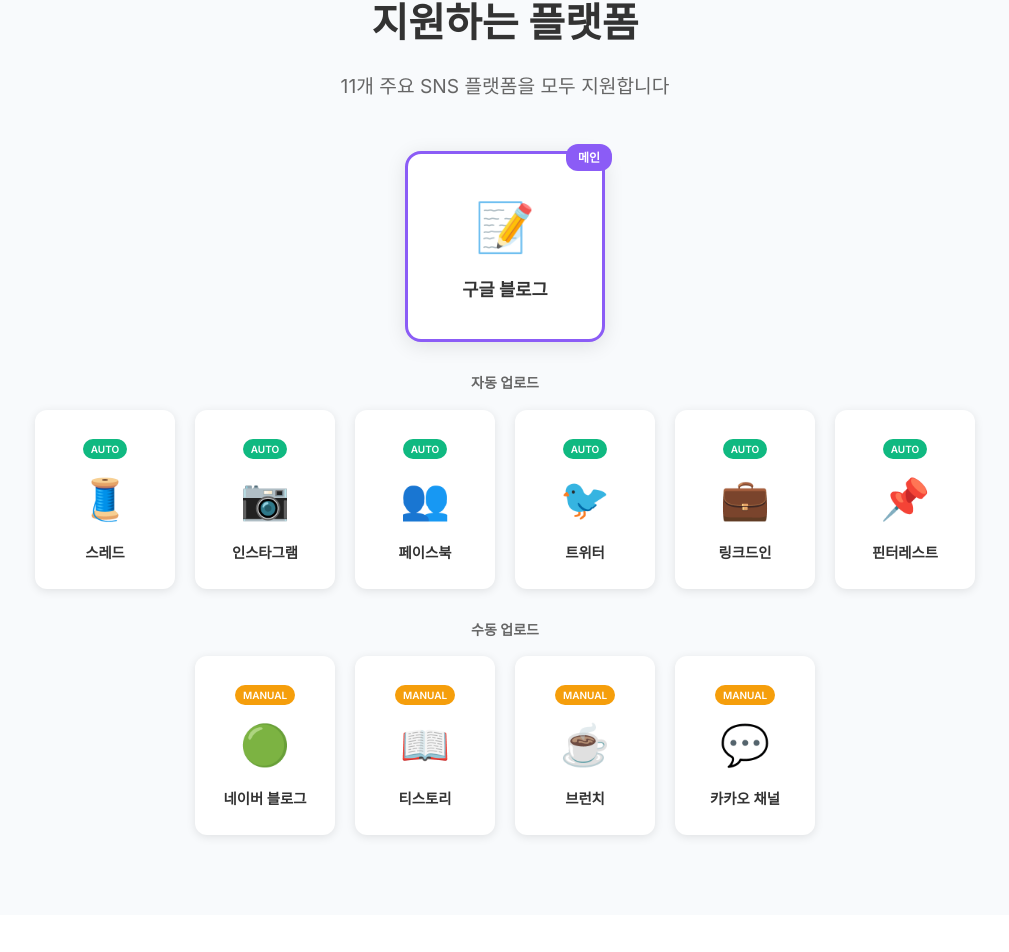
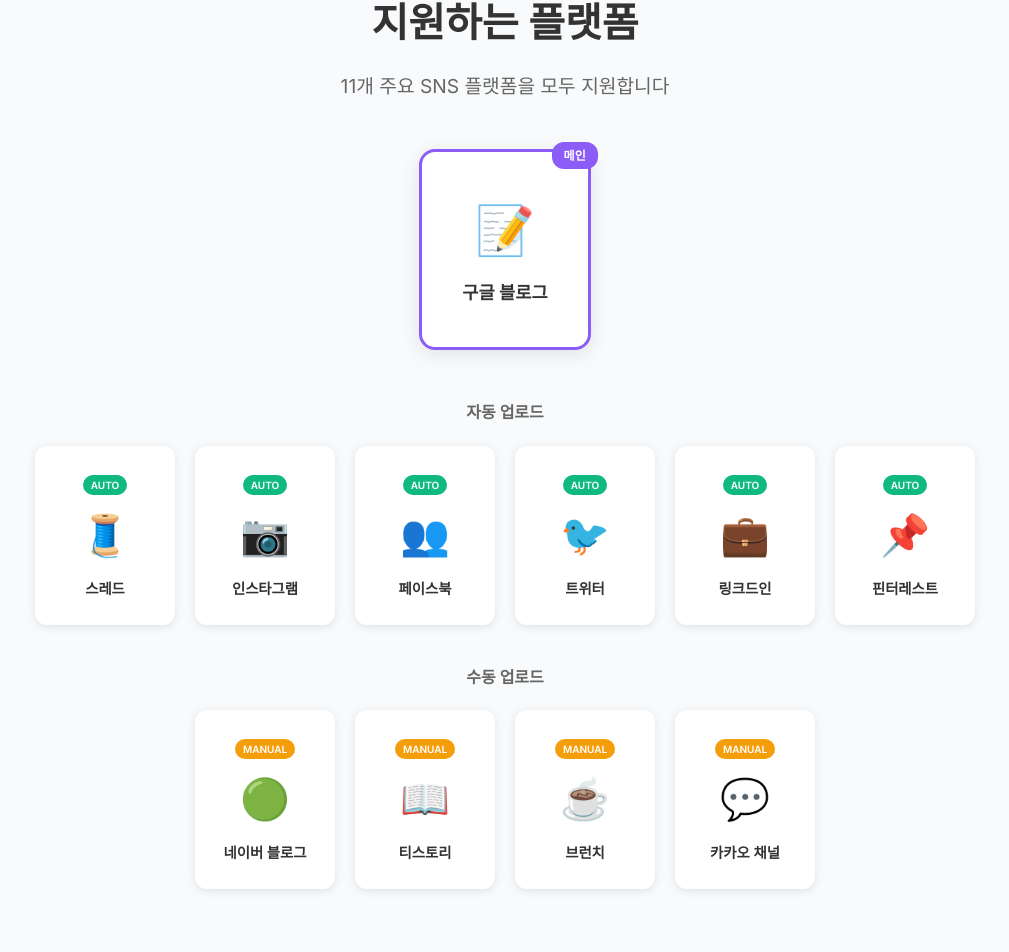
Before and after one commit to holyyomi/yomi-ai-studio, a Next.js app: page / in a window 1280 px wide. Shown: the part 664-1616 px from the top of the page, without its empty margins (135-1144 px from the left). Built offline with nearby package versions, Linux system fonts and the light colour scheme.

Commit message:
플랫폼 섹션을 인라인 스타일로 완전 재작성 - CSS 클래스 제거하고 React map 함수 사용

```diff
--- a/app/page.tsx
+++ b/app/page.tsx
@@ -392,77 +392,128 @@ export default function HomePage() {
             <h2 className="section-title">지원하는 플랫폼</h2>
             <p className="section-subtitle">11개 주요 SNS 플랫폼을 모두 지원합니다</p>
 
-            <div className="platforms-container">
-              {/* 첫 번째 줄: 메인 플랫폼 */}
-              <div className="platform-row">
-                <div className="main-platform">
-                  <div className="platform-icon">📝</div>
-                  <div className="platform-name">구글 블로그</div>
-                </div>
+            {/* 메인 플랫폼 */}
+            <div style={{ textAlign: 'center', marginBottom: '50px' }}>
+              <div style={{
+                display: 'inline-block',
+                background: 'white',
+                padding: '40px',
+                borderRadius: '16px',
+                boxShadow: '0 4px 20px rgba(0,0,0,0.1)',
+                border: '3px solid #8b5cf6',
+                position: 'relative'
+              }}>
+                <div style={{
+                  position: 'absolute',
+                  top: '-10px',
+                  right: '-10px',
+                  background: '#8b5cf6',
+                  color: 'white',
+                  padding: '4px 12px',
+                  borderRadius: '12px',
+                  fontSize: '12px',
+                  fontWeight: '600'
+                }}>메인</div>
+                <div style={{ fontSize: '3rem', marginBottom: '10px' }}>📝</div>
+                <div style={{ fontSize: '1.1rem', fontWeight: '600' }}>구글 블로그</div>
               </div>
+            </div>
 
-              {/* 두 번째 줄: 자동 업로드 플랫폼 */}
-              <div>
-                <div className="row-label">자동 업로드</div>
-                <div className="platform-row">
-                  <div className="platform-card">
-                    <div className="auto-upload-badge">AUTO</div>
-                    <div className="platform-icon">🧵</div>
-                    <div className="platform-name">스레드</div>
+            {/* 자동 업로드 플랫폼 */}
+            <div style={{ marginBottom: '40px' }}>
+              <div style={{
+                textAlign: 'center',
+                fontWeight: '600',
+                color: '#666',
+                marginBottom: '20px',
+                fontSize: '16px'
+              }}>자동 업로드</div>
+              <div style={{
+                display: 'flex',
+                justifyContent: 'center',
+                gap: '20px',
+                flexWrap: 'wrap'
+              }}>
+                {[
+                  { name: '스레드', icon: '🧵' },
+                  { name: '인스타그램', icon: '📷' },
+                  { name: '페이스북', icon: '👥' },
+                  { name: '트위터', icon: '🐦' },
+                  { name: '링크드인', icon: '💼' },
+                  { name: '핀터레스트', icon: '📌' }
+                ].map((platform, index) => (
+                  <div key={index} style={{
+                    background: 'white',
+                    padding: '25px',
+                    borderRadius: '12px',
+                    textAlign: 'center',
+                    boxShadow: '0 2px 10px rgba(0,0,0,0.1)',
+                    minWidth: '140px',
+                    cursor: 'pointer',
+                    transition: 'all 0.3s ease'
+                  }}>
+                    <div style={{
+                      background: '#10b981',
+                      color: 'white',
+                      padding: '2px 8px',
+                      borderRadius: '10px',
+                      fontSize: '10px',
+                      fontWeight: '600',
+                      marginBottom: '8px',
+                      display: 'inline-block'
+                    }}>AUTO</div>
+                    <div style={{ fontSize: '2.5rem', marginBottom: '10px' }}>{platform.icon}</div>
+                    <div style={{ fontSize: '0.9rem', fontWeight: '600', color: '#333' }}>{platform.name}</div>
                   </div>
-                  <div className="platform-card">
-                    <div className="auto-upload-badge">AUTO</div>
-                    <div className="platform-icon">📷</div>
-                    <div className="platform-name">인스타그램</div>
+                ))}
+              </div>
+            </div>
+
+            {/* 수동 업로드 플랫폼 */}
+            <div>
+              <div style={{
+                textAlign: 'center',
+                fontWeight: '600',
+                color: '#666',
+                marginBottom: '20px',
+                fontSize: '16px'
+              }}>수동 업로드</div>
+              <div style={{
+                display: 'flex',
+                justifyContent: 'center',
+                gap: '20px',
+                flexWrap: 'wrap'
+              }}>
+                {[
+                  { name: '네이버 블로그', icon: '🟢' },
+                  { name: '티스토리', icon: '📖' },
+                  { name: '브런치', icon: '☕' },
+                  { name: '카카오 채널', icon: '💬' }
+                ].map((platform, index) => (
+                  <div key={index} style={{
+                    background: 'white',
+                    padding: '25px',
+                    borderRadius: '12px',
+                    textAlign: 'center',
+                    boxShadow: '0 2px 10px rgba(0,0,0,0.1)',
+                    minWidth: '140px',
+                    cursor: 'pointer',
+                    transition: 'all 0.3s ease'
+                  }}>
+                    <div style={{
+                      background: '#f59e0b',
+                      color: 'white',
+                      padding: '2px 8px',
+                      borderRadius: '10px',
+                      fontSize: '10px',
+                      fontWeight: '600',
+                      marginBottom: '8px',
+                      display: 'inline-block'
+                    }}>MANUAL</div>
+                    <div style={{ fontSize: '2.5rem', marginBottom: '10px' }}>{platform.icon}</div>
+                    <div style={{ fontSize: '0.9rem', fontWeight: '600', color: '#333' }}>{platform.name}</div>
                   </div>
-                  <div className="platform-card">
-                    <div className="auto-upload-badge">AUTO</div>
-                    <div className="platform-icon">👥</div>
-                    <div className="platform-name">페이스북</div>
-                  </div>
-                  <div className="platform-card">
-                    <div className="auto-upload-badge">AUTO</div>
-                    <div className="platform-icon">🐦</div>
-                    <div className="platform-name">트위터</div>
-                  </div>
-                  <div className="platform-card">
-                    <div className="auto-upload-badge">AUTO</div>
-                    <div className="platform-icon">💼</div>
-                    <div className="platform-name">링크드인</div>
-                  </div>
-                  <div className="platform-card">
-                    <div className="auto-upload-badge">AUTO</div>
-                    <div className="platform-icon">📌</div>
-                    <div className="platform-name">핀터레스트</div>
-                  </div>
-                </div>
-              </div>
-
-              {/* 세 번째 줄: 수동 업로드 플랫폼 */}
-              <div>
-                <div className="row-label">수동 업로드</div>
-                <div className="platform-row">
-                  <div className="platform-card">
-                    <div className="manual-upload-badge">MANUAL</div>
-                    <div className="platform-icon">🟢</div>
-                    <div className="platform-name">네이버 블로그</div>
-                  </div>
-                  <div className="platform-card">
-                    <div className="manual-upload-badge">MANUAL</div>
-                    <div className="platform-icon">📖</div>
-                    <div className="platform-name">티스토리</div>
-                  </div>
-                  <div className="platform-card">
-                    <div className="manual-upload-badge">MANUAL</div>
-                    <div className="platform-icon">☕</div>
-                    <div className="platform-name">브런치</div>
-                  </div>
-                  <div className="platform-card">
-                    <div className="manual-upload-badge">MANUAL</div>
-                    <div className="platform-icon">💬</div>
-                    <div className="platform-name">카카오 채널</div>
-                  </div>
-                </div>
+                ))}
               </div>
             </div>
           </div>
```
